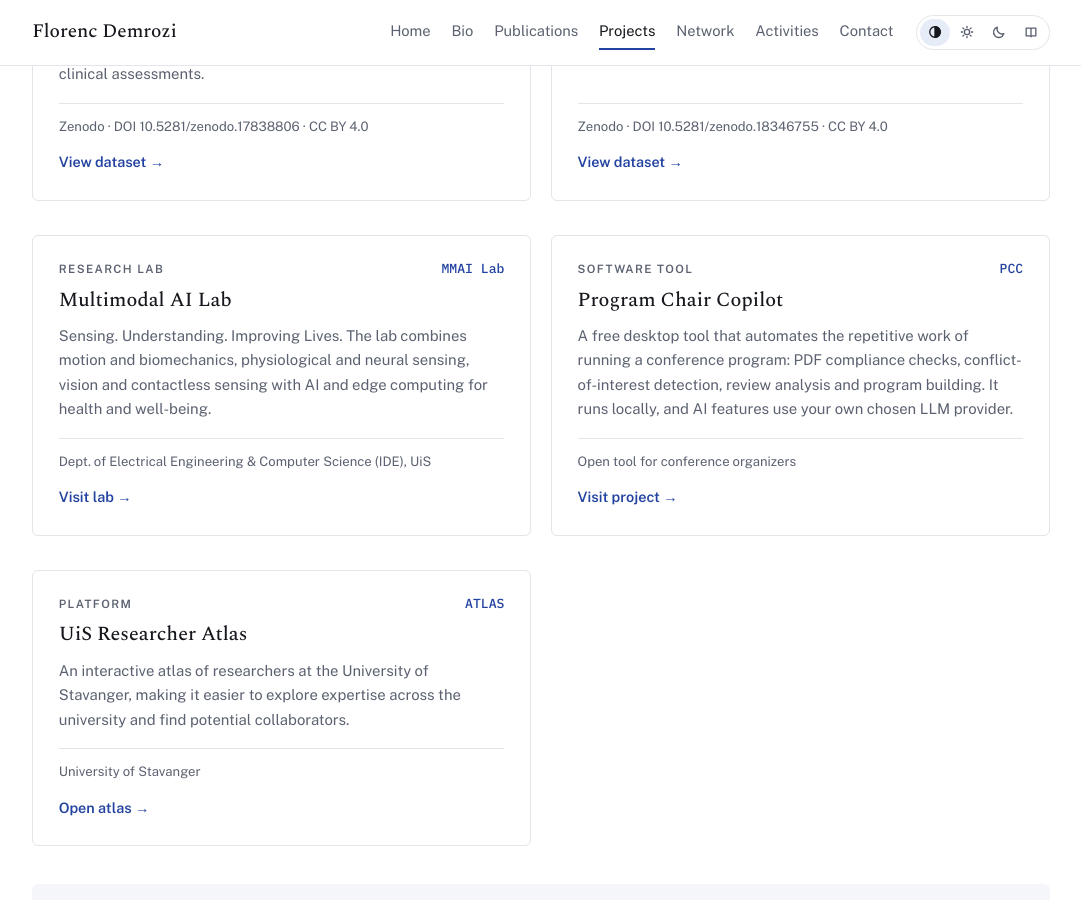
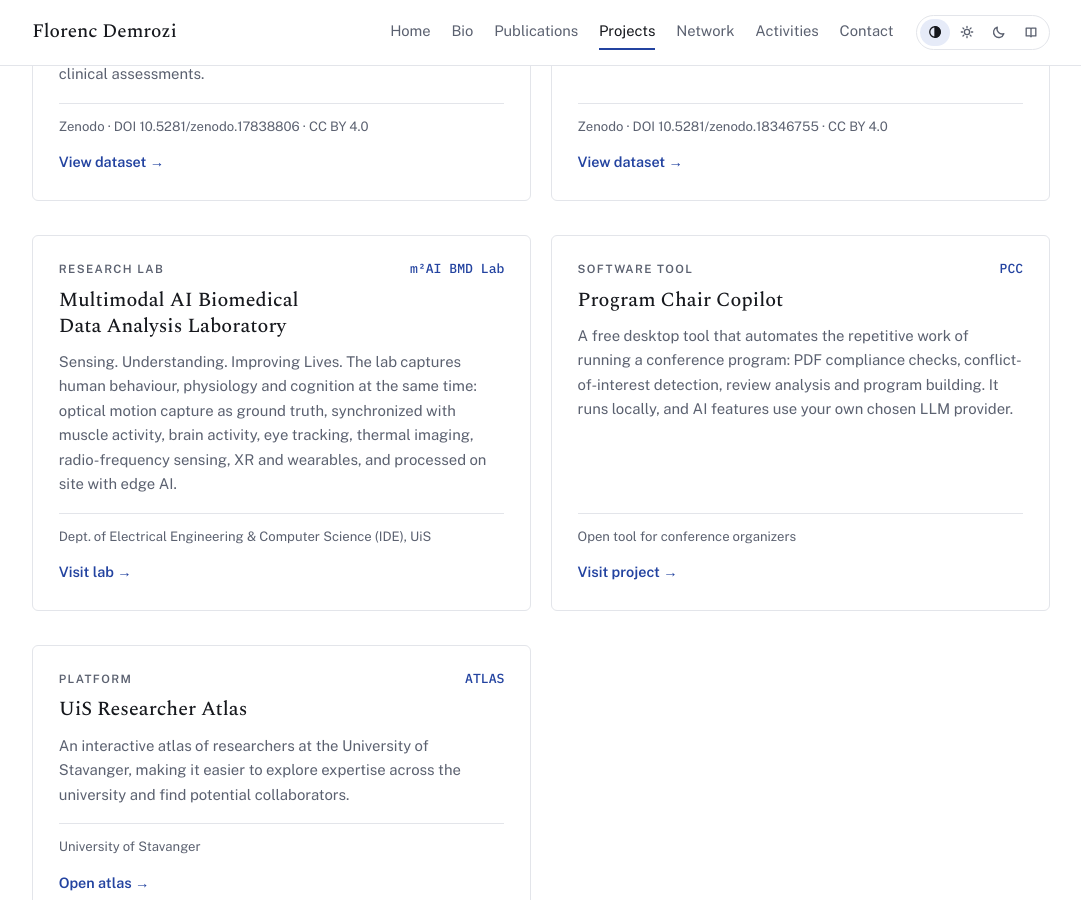
Before and after one commit to FlorencDemrozi/florencdemrozi.github.io, a Jekyll site: the page built from _pages/projects.html, in a window 1280 px wide and 900 px high, scrolled down 962 px. Shown: the whole window, without its empty margins (99-1180 px from the left). Built offline with Jekyll 4.4.1, drawn with Linux system fonts in a browser that asks for light colours.

Commit message:
Rename MMAI Lab to m²AI BMD Lab and update its link
Co-Authored-By: Claude Opus 5.5 <noreply@anthropic.com>

```diff
--- a/_data/projects.yml
+++ b/_data/projects.yml
@@ -44,12 +44,12 @@
   foot: "Zenodo · DOI 10.5281/zenodo.18346755 · CC BY 4.0"
   cta: "View dataset"
 
-- acr: "MMAI Lab"
+- acr: "m²AI BMD Lab"
   tag: "Research Lab"
-  title: "Multimodal AI Lab"
-  url: "https://florencdemrozi.github.io/mmai-lab/"
-  short: "Multimodal AI Lab"
-  desc: "Sensing. Understanding. Improving Lives. The lab combines motion and biomechanics, physiological and neural sensing, vision and contactless sensing with AI and edge computing for health and well-being."
+  title: "Multimodal AI Biomedical Data Analysis Laboratory"
+  url: "https://florencdemrozi.github.io/m2ai-lab/"
+  short: "Multimodal AI Biomedical Data Analysis Lab"
+  desc: "Sensing. Understanding. Improving Lives. The lab captures human behaviour, physiology and cognition at the same time: optical motion capture as ground truth, synchronized with muscle activity, brain activity, eye tracking, thermal imaging, radio-frequency sensing, XR and wearables, and processed on site with edge AI."
   foot: "Dept. of Electrical Engineering & Computer Science (IDE), UiS"
   cta: "Visit lab"
 
```
